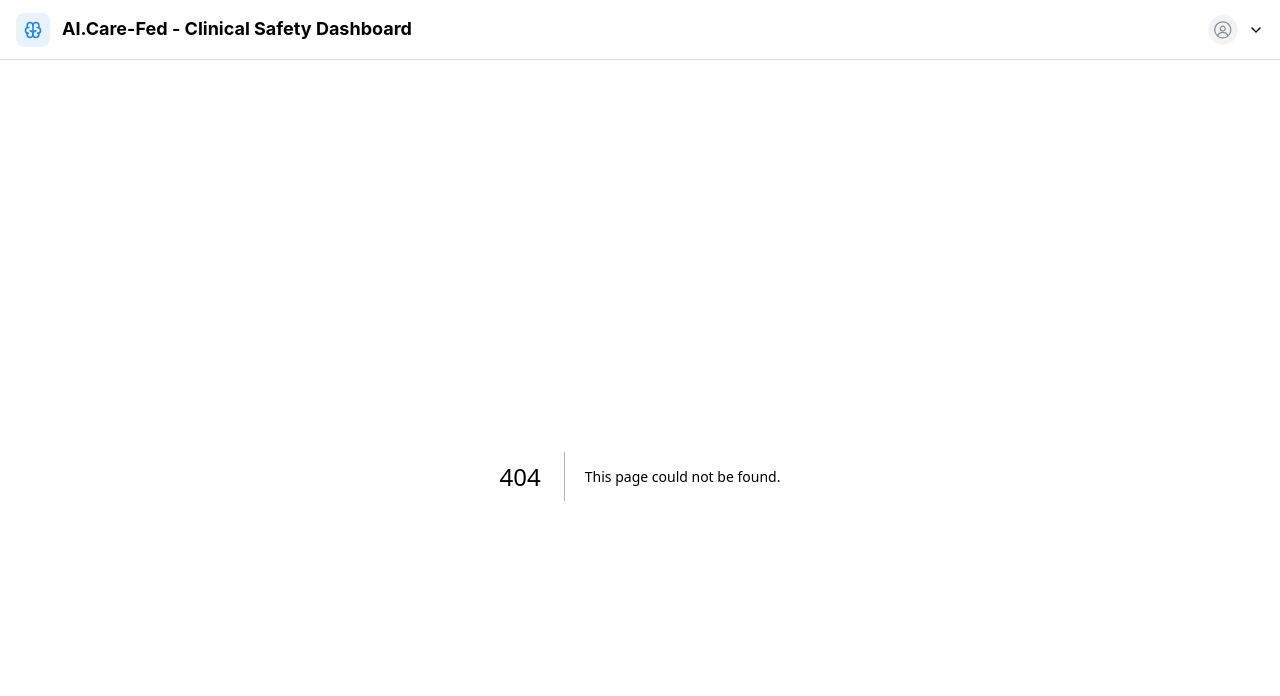
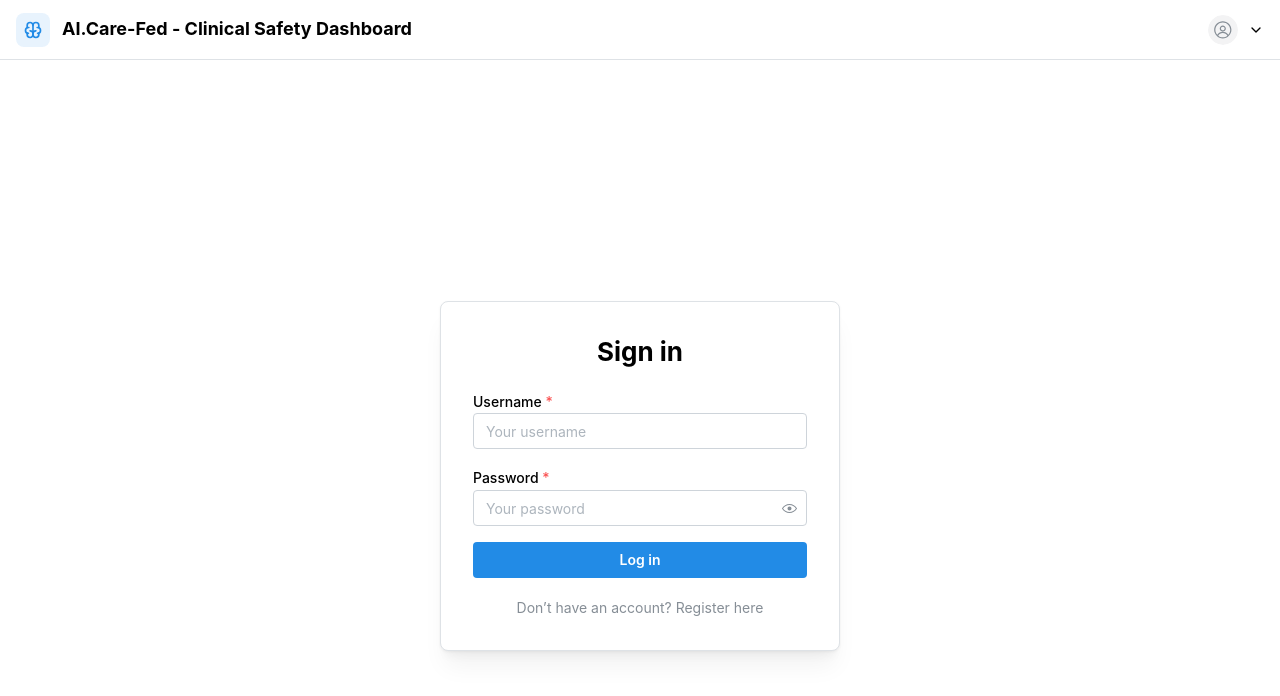
Before and after one commit to AlexDobsonPleming/federated-learning-clinical-safety-client, a Next.js app: page /login in a window 1280 px wide. Before the commit this address had no page. Shown: the top 696 px of the page. Built offline with nearby package versions, Linux system fonts and the light colour scheme.

Commit message:
Transitioned app to use django server

```diff
--- a/app/layout.tsx
+++ b/app/layout.tsx
@@ -1,8 +1,9 @@
 import '@mantine/core/styles.css';
 import React from 'react';
 import { ColorSchemeScript, MantineProvider, mantineHtmlProps } from '@mantine/core';
-import { theme } from '../theme';
+import { theme } from '@/theme';
 import ClientShell from '../components/ClientShell/ClientShell';
+import { AuthProvider } from '@/hooks/useAuth';
 
 export const metadata = {
   title: 'Federated Learning Clinical Safety',
@@ -21,7 +22,11 @@ export default function RootLayout({ children }: { children: React.ReactNode })
     </head>
     <body>
       <MantineProvider theme={theme} >
-        <ClientShell>{children}</ClientShell>
+        <AuthProvider>
+          <ClientShell>
+            {children}
+          </ClientShell>
+        </AuthProvider>
       </MantineProvider>
     </body>
     </html>
--- /dev/null
+++ b/app/login/page.tsx
@@ -0,0 +1,82 @@
+'use client';
+
+import { useState } from 'react';
+import { useRouter } from 'next/navigation';
+import { useAuth } from '@/hooks/useAuth';
+import {
+  Paper,
+  TextInput,
+  PasswordInput,
+  Button,
+  Stack,
+  Text,
+  Title,
+  Center,
+  Alert,
+} from '@mantine/core';
+import { IconAlertCircle } from '@tabler/icons-react';
+
+export default function LoginPage() {
+  const [username, setUsername] = useState('');
+  const [password, setPassword] = useState('');
+  const [error, setError] = useState<string | null>(null);
+  const { login } = useAuth();
+  const router = useRouter();
+
+  const handleSubmit = async (e: React.FormEvent) => {
+    e.preventDefault();
+    setError(null);
+    try {
+      await login(username, password);
+      router.push('/'); // redirect to home after login
+    } catch {
+      setError('Invalid credentials');
+    }
+  };
+
+  return (
+    <Center style={{ minHeight: '100vh' }}>
+      <Paper withBorder shadow="md" radius="md" p="xl" maw={400} w="100%">
+        <Stack gap="lg">
+          <Title order={2} ta="center">
+            Sign in
+          </Title>
+
+          {error && (
+            <Alert icon={<IconAlertCircle size={16} />} color="red" title="Authentication Failed">
+              {error}
+            </Alert>
+          )}
+
+          <form onSubmit={handleSubmit}>
+            <Stack gap="md">
+              <TextInput
+                label="Username"
+                placeholder="Your username"
+                value={username}
+                onChange={(e) => setUsername(e.currentTarget.value)}
+                required
+              />
+
+              <PasswordInput
+                label="Password"
+                placeholder="Your password"
+                value={password}
+                onChange={(e) => setPassword(e.currentTarget.value)}
+                required
+              />
+
+              <Button fullWidth type="submit">
+                Log in
+              </Button>
+            </Stack>
+          </form>
+
+          <Text size="sm" ta="center" color="dimmed">
+            Don’t have an account? <Text component="a" href="/register" variant="link">Register here</Text>
+          </Text>
+        </Stack>
+      </Paper>
+    </Center>
+  );
+}
--- a/components/ModelCard/Model.tsx
+++ b/components/ModelCard/Model.tsx
@@ -3,6 +3,6 @@ export type Model = {
   name: string;
   accuracy: number;
   precision: number;
-  crossValidation: number;
+  cross_validation: number;
   security: number;
 };
--- a/components/ModelCard/ModelCard.tsx
+++ b/components/ModelCard/ModelCard.tsx
@@ -1,7 +1,7 @@
 'use client';
 
 import { IconBrain } from '@tabler/icons-react';
-import { Card, Stack, Text, ThemeIcon, Title } from '@mantine/core';
+import { Card, Stack, ThemeIcon, Title } from '@mantine/core';
 import { Model } from '@/components/ModelCard/Model';
 import { MetricLine } from './MetricLine';
 
@@ -18,7 +18,7 @@ export function ModelCard({ model }: { model: Model }) {
       <Stack gap="xs">
         <MetricLine label="Accuracy" value={model.accuracy} />
         <MetricLine label="Precision" value={model.precision} />
-        <MetricLine label="Cross-Validation" value={model.crossValidation} />
+        <MetricLine label="Cross-Validation" value={model.cross_validation} />
         <MetricLine label="Security" value={model.security} />
       </Stack>
     </Card>
--- a/components/ModelGrid/ModelGrid.tsx
+++ b/components/ModelGrid/ModelGrid.tsx
@@ -1,4 +1,4 @@
-'use client';
+"use client";
 import { SimpleGrid, Container, Stack, Title } from '@mantine/core';
 import { ModelCard } from '../ModelCard/ModelCard';
 
--- /dev/null
+++ b/hooks/useAuth.tsx
@@ -0,0 +1,43 @@
+"use client";
+
+import { useState, useEffect, createContext, useContext } from 'react';
+import axios from 'axios';
+
+type AuthContextType = {
+  token: string | null;
+  login: (username: string, password: string) => Promise<void>;
+  logout: () => void;
+};
+
+const AuthContext = createContext<AuthContextType>(null!);
+
+export function AuthProvider({ children }: { children: React.ReactNode }) {
+  const [token, setToken] = useState<string | null>(() =>
+    typeof window !== 'undefined' ? localStorage.getItem('token') : null
+  );
+
+  useEffect(() => {
+    // whenever token changes, sync to localStorage
+    if (token) {localStorage.setItem('token', token);}
+    else {localStorage.removeItem('token');}
+  }, [token]);
+
+  const login = async (username: string, password: string) => {
+    const res = await axios.post('http://127.0.0.1:8000/api/auth/token/', { username, password });
+    setToken(res.data.token);
+  };
+
+  const logout = () => {
+    setToken(null);
+  };
+
+  return (
+    <AuthContext.Provider value={{ token, login, logout }}>
+      {children}
+    </AuthContext.Provider>
+);
+}
+
+export function useAuth() {
+  return useContext(AuthContext);
+}
--- a/package.json
+++ b/package.json
@@ -24,9 +24,11 @@
     "@mantine/hooks": "7.17.5",
     "@next/bundle-analyzer": "^15.2.3",
     "@tabler/icons-react": "^3.31.0",
+    "axios": "^1.9.0",
     "next": "15.2.3",
     "react": "19.1.0",
-    "react-dom": "19.1.0"
+    "react-dom": "19.1.0",
+    "swr": "^2.3.3"
   },
   "devDependencies": {
     "@babel/core": "^7.26.10",
```
Also changed, not shown: app/page.tsx (+21 -10 lines), components/ModelsClient/ModelsClient.tsx (added, +25 -0 lines), hooks/useCheckToken.ts (added, +19 -0 lines), hooks/useFlModels.ts (added, +16 -0 lines), 2 other files (tests, documents, lock files or other folders).
